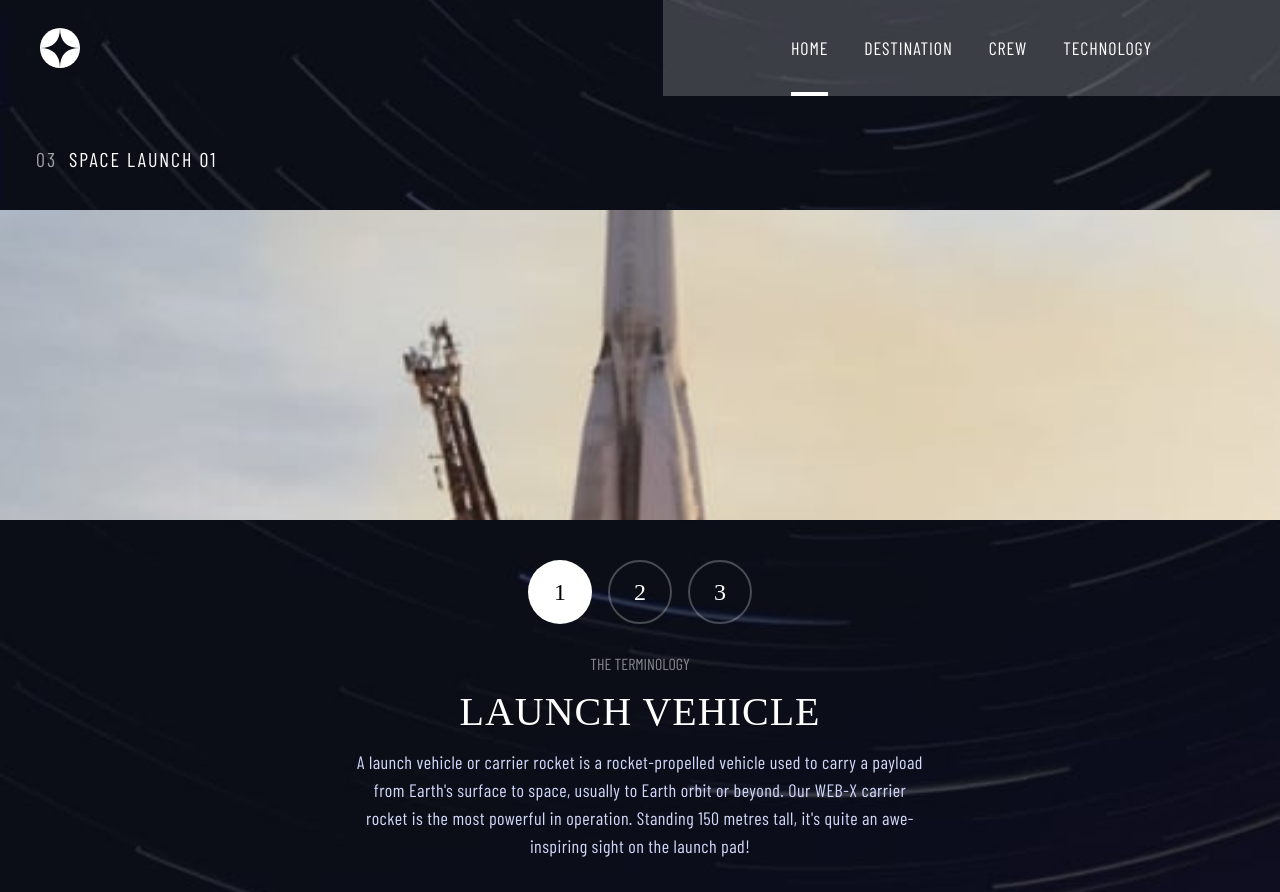
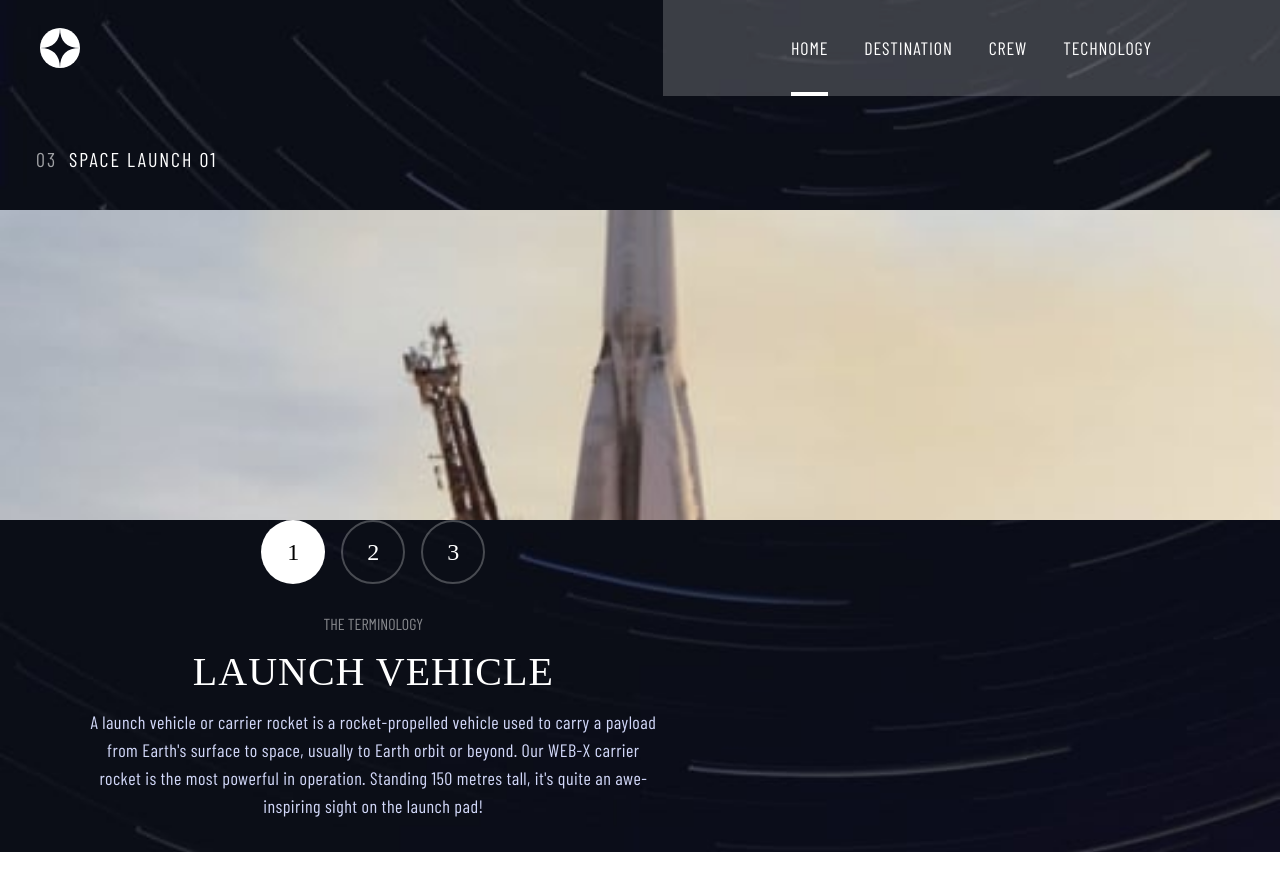
Before and after one commit to victoriacheng15/fem-space-tourism, a React (Vite) app: page /technology in a window 1280 px wide. After the commit the page ends 852 px from the top, so only its background shows below. Built offline with nearby package versions, Linux system fonts and the light colour scheme; a web font is replaced by a local one.

Commit message:
Refactor/content container (#8)
* feat: add ContentContainer component

* feat: add ContentContainer export

* refactor: add ContentContainer component

```diff
--- /dev/null
+++ b/src/layouts/ContentContainer/index.jsx
@@ -0,0 +1,16 @@
+import React from 'react';
+
+const ContentContainer = ({ pageName = 'home', children }) => {
+  const typePage = {
+    home: 'flex flex-col items-center justify-center gap-4 bpCustom:items-start',
+    destination:
+      'flex flex-col items-center justify-center gap-10 bpCustom:flex-row bpCustom:gap-20',
+    crew: 'flex flex-col items-center justify-center gap-10 md:flex-col-reverse bpCustom:flex-row-reverse bpCustom:gap-32',
+    techology:
+      'bpCustom:gap-18 flex flex-col items-center justify-center gap-10 bpCustom:flex-row-reverse',
+  };
+
+  return <div className={typePage[pageName]}>{children}</div>;
+};
+
+export default ContentContainer;
--- a/src/layouts/index.js
+++ b/src/layouts/index.js
@@ -1,3 +1,4 @@
 export { default as MainContainer } from './MainContainer';
 export { default as HomeContainer } from './HomeContainer';
 export { default as PageContainer } from './PageContainer';
+export { default as ContentContainer } from './ContentContainer';
--- a/src/routes/Crew.jsx
+++ b/src/routes/Crew.jsx
@@ -1,6 +1,6 @@
 import React, { useState } from 'react';
 import { useFetchInfo } from '../hook/useFetchInfo';
-import { MainContainer, PageContainer } from '../layouts';
+import { MainContainer, PageContainer, ContentContainer } from '../layouts';
 import {
   PageTitle,
   InfoTitle,
@@ -22,7 +22,7 @@ const Crew = () => {
     <MainContainer pageType="crew">
       <PageContainer>
         <PageTitle span="02" title="meet your crew" />
-        <div className="flex flex-col items-center justify-center gap-10 md:flex-col-reverse bpCustom:flex-row-reverse bpCustom:gap-32">
+        <ContentContainer pageName="crew">
           <ImageBox
             typeName="crew"
             src={`/assets/crew/image-${formatName(crewName)}.png`}
@@ -56,7 +56,7 @@ const Crew = () => {
               />
             </div>
           </section>
-        </div>
+        </ContentContainer>
       </PageContainer>
     </MainContainer>
   );
--- a/src/routes/Destination.jsx
+++ b/src/routes/Destination.jsx
@@ -1,6 +1,6 @@
 import React, { useState } from 'react';
 import { useFetchInfo } from '../hook/useFetchInfo';
-import { MainContainer, PageContainer } from '../layouts';
+import { MainContainer, PageContainer, ContentContainer } from '../layouts';
 import {
   PageTitle,
   InfoTitle,
@@ -21,7 +21,7 @@ const Destination = () => {
     <MainContainer pageType="destination">
       <PageContainer>
         <PageTitle span="01" title="pick your destination" />
-        <div className="flex flex-col items-center justify-center gap-10 bpCustom:flex-row bpCustom:gap-20">
+        <ContentContainer pageName="destination">
           <ImageBox
             typeName="destination"
             src={`./assets/destination/image-${planetName}.png`}
@@ -69,7 +69,7 @@ const Destination = () => {
               </div>
             </div>
           </section>
-        </div>
+        </ContentContainer>
       </PageContainer>
     </MainContainer>
   );
--- a/src/routes/Home.jsx
+++ b/src/routes/Home.jsx
@@ -1,11 +1,11 @@
 import React from 'react';
-import { MainContainer, HomeContainer } from '../layouts';
+import { MainContainer, HomeContainer, ContentContainer } from '../layouts';
 import { Explore } from '../components';
 
 const Home = () => (
   <MainContainer>
     <HomeContainer>
-      <div className="flex flex-col items-center justify-center gap-4 bpCustom:items-start">
+      <ContentContainer>
         <h2 className="uppercase tracking-widest">so, you want to travel to</h2>
         <h1 className="font-bellefair text-8xl uppercase md:text-[9.38rem]">
           space
@@ -16,7 +16,7 @@ const Home = () => (
           back, and relax because we’ll give you a truly out of this world
           experience!
         </p>
-      </div>
+      </ContentContainer>
       <Explore />
     </HomeContainer>
   </MainContainer>
--- a/src/routes/Technology.jsx
+++ b/src/routes/Technology.jsx
@@ -1,6 +1,6 @@
 import React, { useState } from 'react';
 import { useFetchInfo } from '../hook/useFetchInfo';
-import { MainContainer, PageContainer } from '../layouts';
+import { MainContainer, PageContainer, ContentContainer } from '../layouts';
 import {
   PageTitle,
   InfoTitle,
@@ -22,7 +22,7 @@ const Technology = () => {
     <MainContainer pageType="technology">
       <PageContainer>
         <PageTitle span="03" title="space launch 01" />
-        <div className="bpCustom:gap-18 flex flex-col items-center justify-center gap-10 bpCustom:flex-row-reverse">
+        <ContentContainer pageName="technology">
           <ImageBox
             typeName="technology"
             src={`./assets/technology/image-${formatName(
@@ -58,7 +58,7 @@ const Technology = () => {
               />
             </div>
           </section>
-        </div>
+        </ContentContainer>
       </PageContainer>
     </MainContainer>
   );
```
